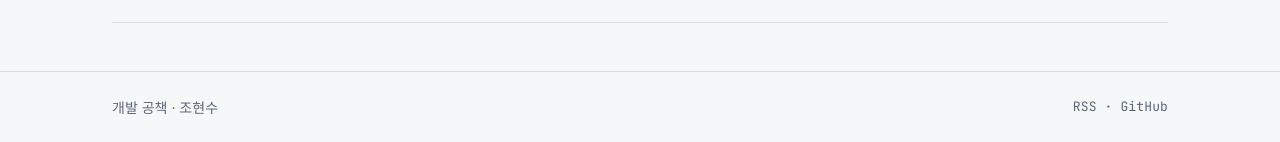
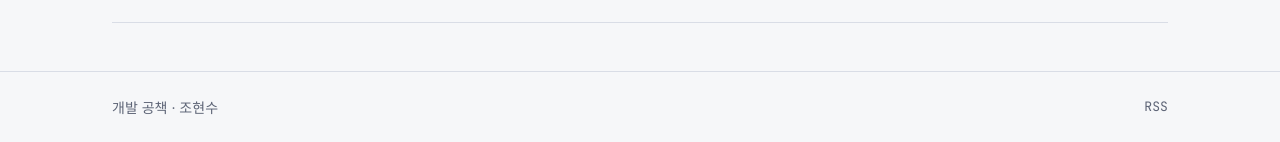
Before and after one commit to wh209302/wh209302.github.io, a Jekyll site: the page built from index.md, in a window 1280 px wide and 900 px high, scrolled down 1700 px. Shown: the part 755-897 px from the top of the window. Built offline with Jekyll 4.4.1, drawn with Linux system fonts in a browser that asks for light colours; some web fonts are replaced.

Commit message:
바닥글의 GitHub 아이디 링크 뺌
Co-Authored-By: Claude Opus 5.5 <noreply@anthropic.com>
Claude-Session: https://claude.ai/code/session_01LdZGhVkSVYuzt7M61SQHBS

```diff
--- a/_layouts/default.html
+++ b/_layouts/default.html
@@ -44,7 +44,7 @@
 <footer class="foot">
   <div class="wrap foot__inner">
     <p>{{ site.title }} · {{ site.author }}</p>
-    <p class="mono"><a href="{{ '/feed.xml' | relative_url }}">RSS</a> · <a href="https://github.com/wh209302">GitHub</a></p>
+    <p class="mono"><a href="{{ '/feed.xml' | relative_url }}">RSS</a></p>
   </div>
 </footer>
 
```
